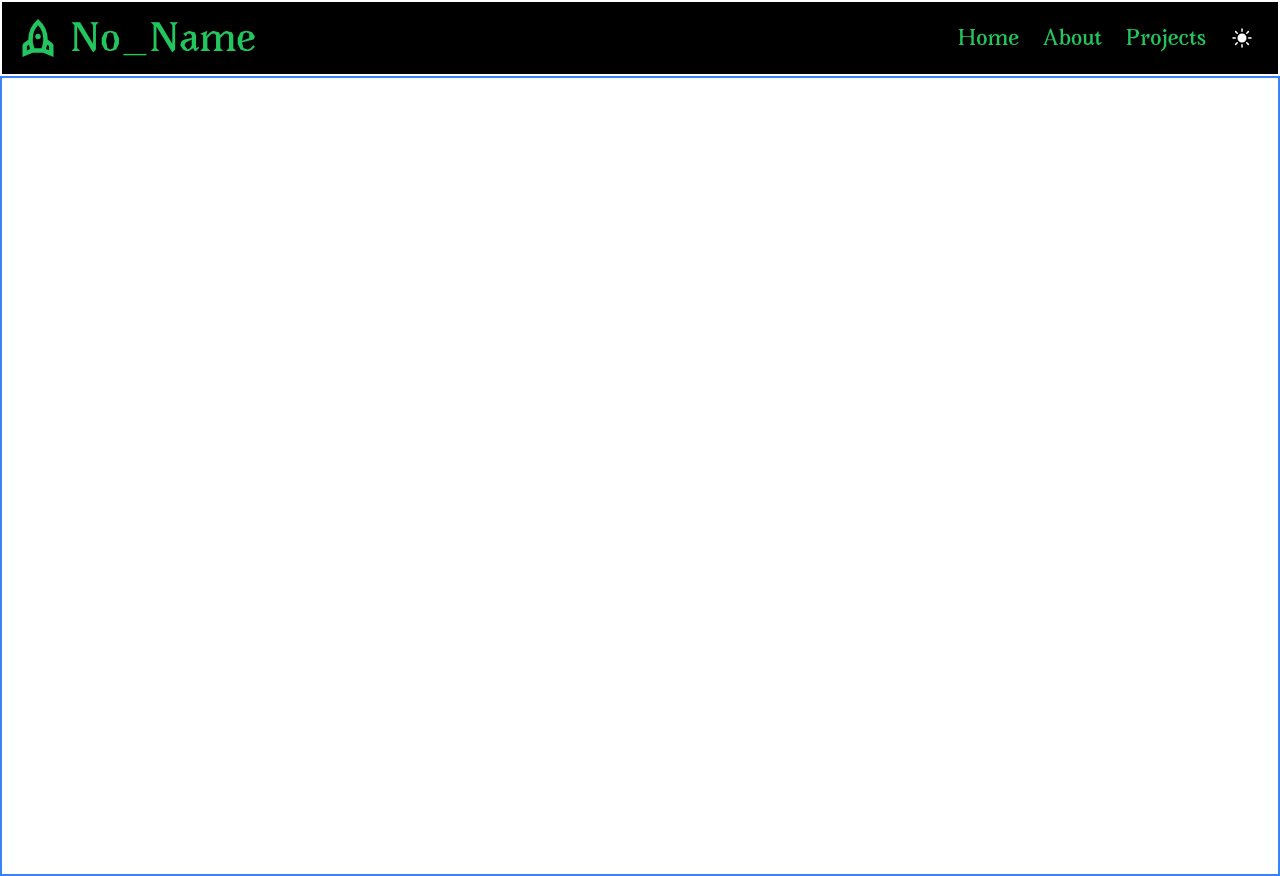
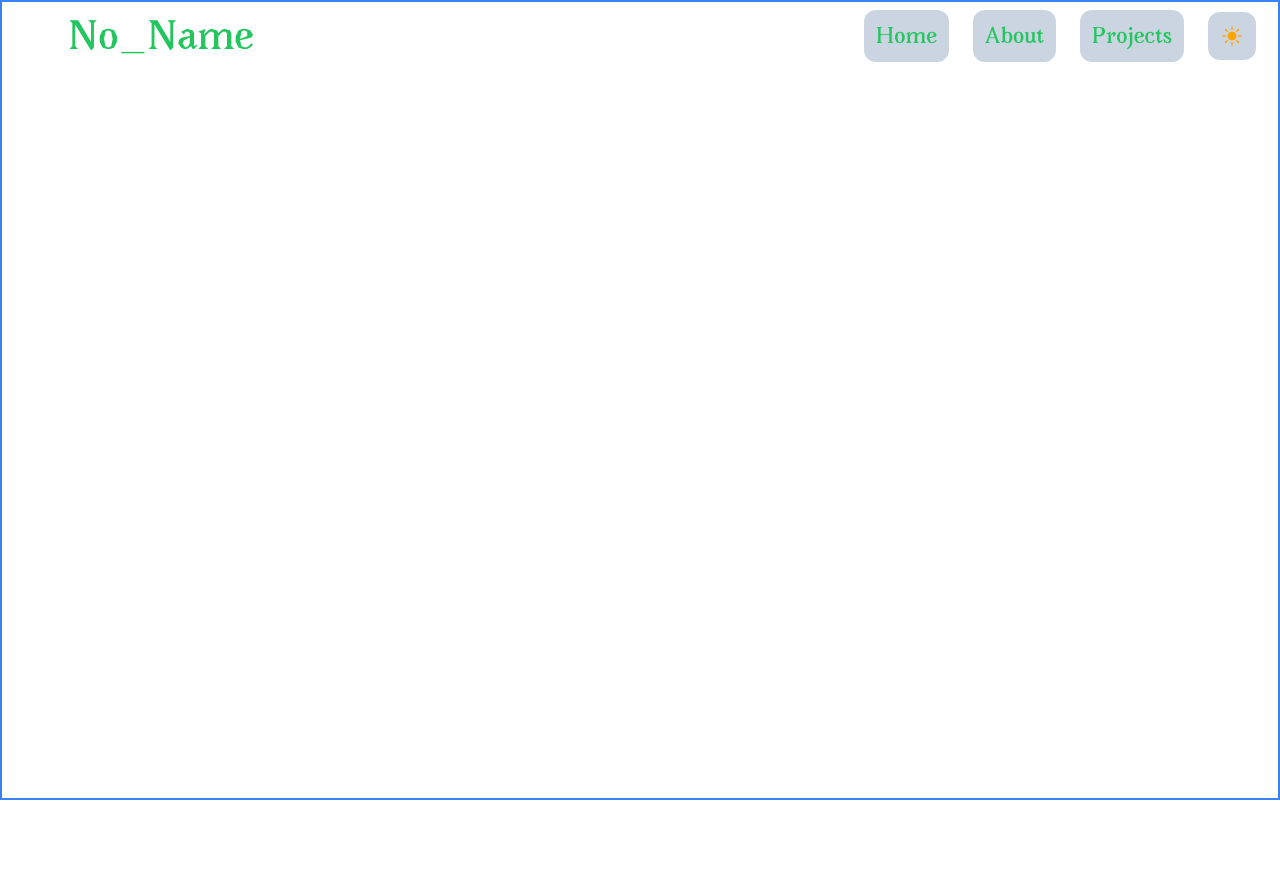
Before and after one commit to Gautham-kj/Personal-Website, a SvelteKit app in the folder frontend/: page / in a window 1280 px wide. After the commit the page ends 800 px from the top, so only its background shows below. Built offline with nearby package versions, Linux system fonts and the light colour scheme.

Commit message:
set navbar z-index

```diff
--- a/frontend/src/Components/Navbar.svelte
+++ b/frontend/src/Components/Navbar.svelte
@@ -3,8 +3,8 @@
     export let darkmode:boolean
 </script>
 
-<nav class="{darkmode?"dark":""}">
-    <div class="flex items-center justify-between mx-auto border-2 border-white bg-white dark:bg-black">
+<nav class="{darkmode?"dark":""} z-20 absolute w-full">
+    <div class="flex items-center justify-between">
         <!-- Logo and Site Name -->
         <div class="flex items-center p-4 dark:hover:fill-white dark:fill-green-500  hover:fill-black fill-green-300">
             <a href="/">
@@ -18,24 +18,24 @@
         </div>
         <!-- Navigation Buttons -->
         <div class="flex pr-6 space-x-6 text-xl font-avarabold text-green-500  items-center ">
-            <button class="dark:hover:text-white hover:text-black" >
+            <button class="dark:hover:text-white hover:text-black rounded-xl border-white bg-slate-300 p-3" >
                 Home
             </button>
-            <button class="dark:hover:text-white hover:text-black">
+            <button class="dark:hover:text-white hover:text-black rounded-xl border-white bg-slate-300 p-3">
                 About
             </button >
-            <button class="dark:hover:text-white hover:text-black">
+            <button class="dark:hover:text-white hover:text-black rounded-xl border-white bg-slate-300 p-3">
                 Projects
             </button>
             <!-- Darkmode Button -->
             {#if darkmode==true}
-                <button on:click={()=>(darkmode= !darkmode)}>
-                <svg xmlns="http://www.w3.org/2000/svg" viewBox="0 0 24 24" fill="white" class="w-6 h-6 hover:fill-yellow-400">
+                <button on:click={()=>(darkmode= !darkmode)} class="rounded-xl border-white bg-slate-300 p-3">
+                <svg xmlns="http://www.w3.org/2000/svg" viewBox="0 0 24 24" fill="orange" class="w-6 h-6 hover:fill-yellow-200 ">
                     <path d="M12 2.25a.75.75 0 01.75.75v2.25a.75.75 0 01-1.5 0V3a.75.75 0 01.75-.75zM7.5 12a4.5 4.5 0 119 0 4.5 4.5 0 01-9 0zM18.894 6.166a.75.75 0 00-1.06-1.06l-1.591 1.59a.75.75 0 101.06 1.061l1.591-1.59zM21.75 12a.75.75 0 01-.75.75h-2.25a.75.75 0 010-1.5H21a.75.75 0 01.75.75zM17.834 18.894a.75.75 0 001.06-1.06l-1.59-1.591a.75.75 0 10-1.061 1.06l1.59 1.591zM12 18a.75.75 0 01.75.75V21a.75.75 0 01-1.5 0v-2.25A.75.75 0 0112 18zM7.758 17.303a.75.75 0 00-1.061-1.06l-1.591 1.59a.75.75 0 001.06 1.061l1.591-1.59zM6 12a.75.75 0 01-.75.75H3a.75.75 0 010-1.5h2.25A.75.75 0 016 12zM6.697 7.757a.75.75 0 001.06-1.06l-1.59-1.591a.75.75 0 00-1.061 1.06l1.59 1.591z" />
                 </svg>
             </button>
             {:else}
-                    <button on:click={()=>(darkmode= !darkmode)} >
+                    <button on:click={()=>(darkmode= !darkmode)} class="rounded-xl border-white bg-slate-300 p-3">
                     <svg xmlns="http://www.w3.org/2000/svg" viewBox="0 0 24 24" fill="purple" class="w-6 h-6 hover:fill-black">
                         <path fill-rule="evenodd" d="M9.528 1.718a.75.75 0 01.162.819A8.97 8.97 0 009 6a9 9 0 009 9 8.97 8.97 0 003.463-.69.75.75 0 01.981.98 10.503 10.503 0 01-9.694 6.46c-5.799 0-10.5-4.701-10.5-10.5 0-4.368 2.667-8.112 6.46-9.694a.75.75 0 01.818.162z" clip-rule="evenodd" />
                         </svg>
--- a/frontend/src/routes/+page.svelte
+++ b/frontend/src/routes/+page.svelte
@@ -5,7 +5,7 @@
 
 <div class:darkmode class="{darkmode?"dark":""}">
     <Navbar bind:darkmode />
-    <div class="h-screen w-screen">
+    <div class="h-screen w-screen z-0">
         <main class="bg-black h-full w-full border-2 border-blue-500 dark:bg-white"></main>
     </div>
 </div>
--- /dev/null
+++ b/frontend/src/routes/about/+layout.svelte
@@ -0,0 +1,4 @@
+<script>
+    import "../../app.css";
+</script>
+<slot/>
--- a/frontend/src/routes/about/+page.svelte
+++ b/frontend/src/routes/about/+page.svelte
@@ -0,0 +1,9 @@
+<script lang="ts">
+    import Navbar from "../../Components/Navbar.svelte";
+    let darkmode:boolean=true
+</script>
+
+<Navbar bind:darkmode/>
+<div class="h-screen z-0 bg-black text-white absolute">
+    test
+</div>
```
